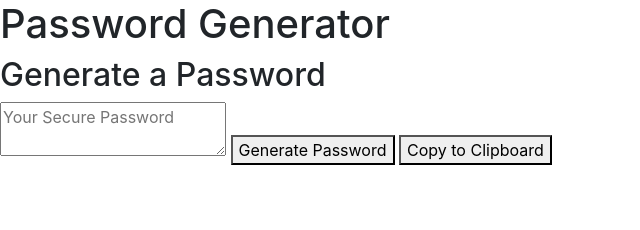
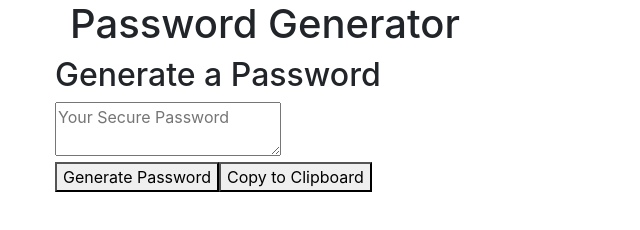
Before and after one commit to pmitch242/password-generator, a plain HTML site: page index.html in a window 1280 px wide. Shown: the whole page, without its empty margins (0-640 px from the left). Drawn offline with nearby package versions, Linux system fonts and the light colour scheme.

Commit message:
added bootstrap grids

```diff
--- a/index.html
+++ b/index.html
@@ -9,18 +9,36 @@
     </head>
 
     <body>
+        <div class="container header-container">
+            <div class="row">
+                <div class="col-xs-12 main-container">
                     <header>
                         <h1>Password Generator</h1>
                     </header>
 
+                    <div class="row">
+                        <div class="col-xs-12">
                             <h2>Generate a Password</h2>
+                        </div>
+                    </div>
 
+                    <div class="row">
+                        <div class="col-xs-12">
                             <textarea readonly id="password_done" placeholder="Your Secure Password" aria-label="Generated Password"></textarea>
+                        </div>
+                    </div>
 
+                    <div class="row">
+                        <div class="col-xs-6">
                             <button id="generate">Generate Password</button>
-
+                        </div>
+                        <div class="col-xs-6">
                             <button id ="copy">Copy to Clipboard</button>
-
+                        </div>
+                    </div>
+                </div>
+            </div>
+        </div>
         <!-- javascript -->
         <script src="assets/js/generator.js" type="text/javascript"></script>
     </body>
```
Lines whose indentation alone changed are shown as unchanged.
